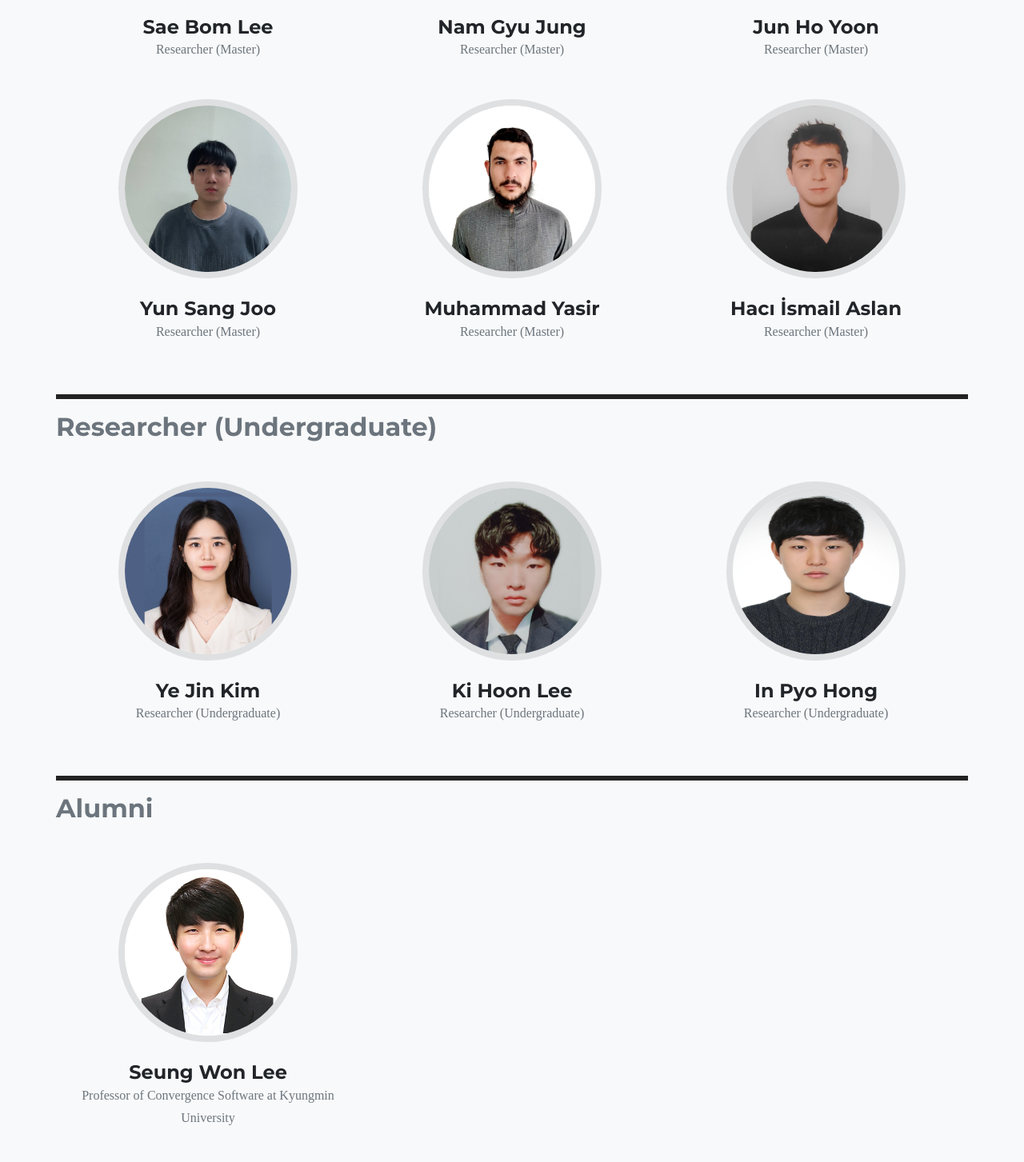
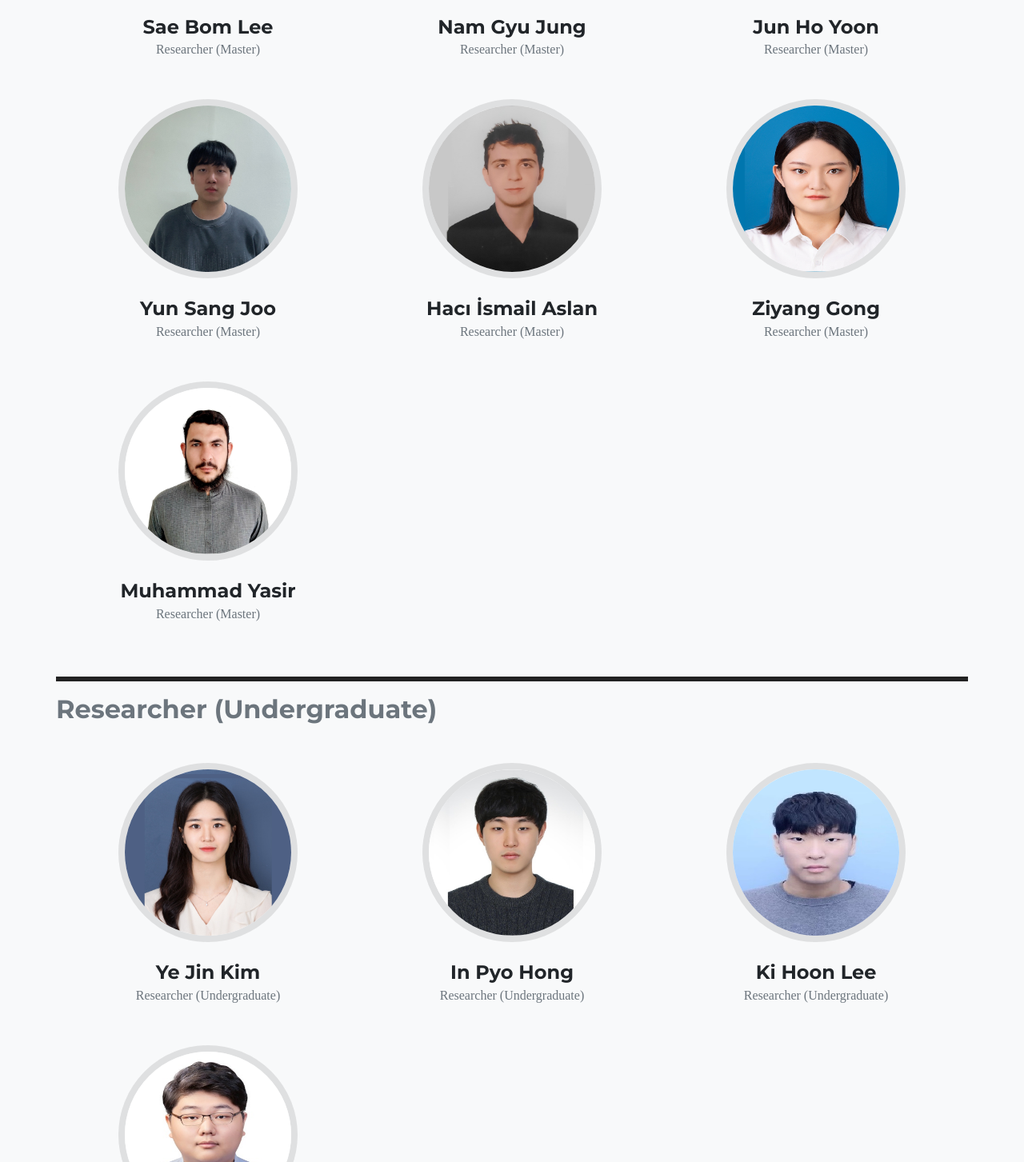
Before and after one commit to Inpyo-Hong/IIP_LAB_CRUD, a Django app: page / in a window 1280 px wide. Shown: the part 5047-6500 px from the top of the page at 80% size. Run offline with Django 3.2, Linux system fonts and the light colour scheme; some libraries are stand-ins or nearby versions; some web fonts are replaced.

Commit message:
person edit

```diff
--- a/project/app/templates/index.html
+++ b/project/app/templates/index.html
@@ -323,6 +323,25 @@
                             <p class="text-muted">Researcher (Master)</p>
                         </div>
                     </div>
+
+                    <div class="col-lg-4">
+                        <div class="team-member">
+                            <a class="portfolio-link" data-toggle="modal" href="#Hacı_İsmail_Aslan_portfolio">
+                                <img class="mx-auto rounded-circle" src="{% static 'people/Hacı_İsmail_Aslan.jpg'%}" alt="" />
+                            </a>
+                            <h4>Hacı İsmail Aslan</h4>
+                            <p class="text-muted">Researcher (Master)</p>
+                        </div>
+                    </div>
+                    <div class="col-lg-4">
+                        <div class="team-member">
+                            <a class="portfolio-link" data-toggle="modal" href="#zi_yang_gong_portfolio">
+                                <img class="mx-auto rounded-circle" src="{% static 'people/zi_yang_gong.jpg'%}" alt="" />
+                            </a>
+                            <h4>Ziyang Gong</h4>
+                            <p class="text-muted">Researcher (Master)</p>
+                        </div>
+                    </div>
                     <div class="col-lg-4">
                         <div class="team-member">
                             <a class="portfolio-link" data-toggle="modal" href="#Muhammad_Yasir_portfolio">
@@ -332,36 +351,16 @@
                             <p class="text-muted">Researcher (Master)</p>
                         </div>
                     </div>
-                    <div class="col-lg-4">
-                        <div class="team-member">
-                            <a class="portfolio-link" data-toggle="modal" href="#Hacı_İsmail_Aslan_portfolio">
-                                <img class="mx-auto rounded-circle" src="{% static 'people/Hacı_İsmail_Aslan.jpg'%}" alt="" />
-                            </a>
-                            <h4>Hacı İsmail Aslan</h4>
-                            <p class="text-muted">Researcher (Master)</p>
-                        </div>
-                    </div>
                     <div style="width: 100%;">
                         <hr style="border: 3px solid #222222;">
                         <h2 style="text-align: left; font-style: bold; color: #222222; padding-bottom: 40px;" class="section-subheading text-muted">Researcher (Undergraduate)</h2>
                     </div>
-
-
                     <div class="col-lg-4">
                         <div class="team-member">
                             <a class="portfolio-link" data-toggle="modal" href="#ye_jin_kim_portfolio">
                             <img class="mx-auto rounded-circle" src="{% static 'people/ye_jin_kim.jpg'%}" alt="" />
                             </a>
                             <h4>Ye Jin Kim</h4>
-                            <p class="text-muted">Researcher (Undergraduate)</p>
-                        </div>
-                    </div>
-                    <div class="col-lg-4">
-                        <div class="team-member">
-                            <a class="portfolio-link" data-toggle="modal" href="#ki_hoon_lee_portfolio">
-                                <img class="mx-auto rounded-circle" src="{% static 'people/lee_ki_hoon.jpg'%}" alt="" />
-                            </a>
-                            <h4>Ki Hoon Lee</h4>
                             <p class="text-muted">Researcher (Undergraduate)</p>
                         </div>
                     </div>
@@ -374,6 +373,25 @@
                             <p class="text-muted">Researcher (Undergraduate)</p>
                         </div>
                     </div>
+                    <div class="col-lg-4">
+                        <div class="team-member">
+                            <a class="portfolio-link" data-toggle="modal" href="#ki_hoon_lee_portfolio">
+                                <img class="mx-auto rounded-circle " " src="{% static 'people/ki_hoon_lee.jpg'%}" alt="" />
+                            </a>
+                            <h4>Ki Hoon Lee</h4>
+                            <p class="text-muted">Researcher (Undergraduate)</p>
+                        </div>
+                    </div>
+                    <div class="col-lg-4">
+                        <div class="team-member">
+                            <a class="portfolio-link" data-toggle="modal" href="#woo_chan_choo_portfolio">
+                                <img class="mx-auto rounded-circle" src="{% static 'people/choo_woo_chan.jpg'%}" alt="" />
+                            </a>
+                            <h4>Woo Chan Choo</h4>
+                            <p class="text-muted">Researcher (Undergraduate)</p>
+                        </div>
+                    </div>
+
                     <div style="width: 100%;">
                         <hr style="border: 3px solid #222222;">
                         <h2 style="text-align: left; font-style: bold; color: #222222; padding-bottom: 40px;" class="section-subheading text-muted">Alumni</h2>
@@ -464,7 +482,7 @@
                     <div class="col-lg-4 text-lg-left">IIP Lab - Intelligent Information Processing Lab</div>
 
                     <div class="col-lg-4 text-lg-right" style="white-space: nowrap;">
-                        No. 334, Industry-Academia Cooperation Hall, 1342 Seongnamdaero, Sujeong-gu, Seongnam-si, Gyeongi-do, Rep. of Korea
+                        No. 315, College of AI Engineering Hall, 1342 Seongnamdaero, Sujeong-gu, Seongnam-si, Gyeongi-do, Rep. of Korea
                     </div>
                 </div>
             </div>
@@ -585,8 +603,29 @@
                             <div class="col-lg-8">
                                 <div class="modal-body">
                                     <!-- Project Details Go Here-->
-                                    <h3 class="text-uppercase">zzzzzzzzzzzzzzzzzzzzzz</h3>
+                                    <h3 class="text-uppercase">IIP Lab</h3>
                                     <p class="item-intro text-muted">Muhammad Yasir Researcher</p>
+                                    <img class="img-fluid d-block mx-auto" src="" alt="" />
+                                    <img class="img-fluid d-block mx-auto" src="" alt="" />
+                                </div>
+                            </div>
+                        </div>
+                    </div>
+                </div>
+            </div>
+        </div>
+        <!-- ziyang gong -->
+        <div class="portfolio-modal modal fade" id="zi_yang_gong_portfolio" tabindex="-1" role="dialog" aria-hidden="true">
+            <div class="modal-dialog">
+                <div class="modal-content">
+                    <div class="close-modal" data-dismiss="modal"><img src="{% static 'img/close-icon.svg'%}" alt="Close modal" /></div>
+                    <div class="container">
+                        <div class="row justify-content-center">
+                            <div class="col-lg-8">
+                                <div class="modal-body">
+                                    <!-- Project Details Go Here-->
+                                    <h3 class="text-uppercase">IIP Lab</h3>
+                                    <p class="item-intro text-muted">Ziyang Gong Researcher</p>
                                     <img class="img-fluid d-block mx-auto" src="" alt="" />
                                     <img class="img-fluid d-block mx-auto" src="" alt="" />
                                 </div>
@@ -629,6 +668,27 @@
                                     <!-- Project Details Go Here-->
                                     <h3 class="text-uppercase">IIP Lab</h3>
                                     <p class="item-intro text-muted">Yun Sang Joo Researcher</p>
+                                    <img class="img-fluid d-block mx-auto" src="" alt="" />
+                                    <img class="img-fluid d-block mx-auto" src="" alt="" />
+                                </div>
+                            </div>
+                        </div>
+                    </div>
+                </div>
+            </div>
+        </div>
+        <!-- woo chan choo -->
+        <div class="portfolio-modal modal fade" id="woo_chan_choo_portfolio" tabindex="-1" role="dialog" aria-hidden="true">
+            <div class="modal-dialog">
+                <div class="modal-content">
+                    <div class="close-modal" data-dismiss="modal"><img src="{% static 'img/close-icon.svg'%}" alt="Close modal" /></div>
+                    <div class="container">
+                        <div class="row justify-content-center">
+                            <div class="col-lg-8">
+                                <div class="modal-body">
+                                    <!-- Project Details Go Here-->
+                                    <h3 class="text-uppercase">IIP Lab</h3>
+                                    <p class="item-intro text-muted">Woo Chan Choo Researcher</p>
                                     <img class="img-fluid d-block mx-auto" src="" alt="" />
                                     <img class="img-fluid d-block mx-auto" src="" alt="" />
                                 </div>
--- a/project/project/settings.py
+++ b/project/project/settings.py
@@ -25,8 +25,8 @@ SECRET_KEY = 'django-insecure-bqt8e(wcd5@4f8r8_$s7w(_&me3+*7($=j3#fsnkxjpk%-iot1
 # SECURITY WARNING: don't run with debug turned on in production!
 DEBUG = True
 
-ALLOWED_HOSTS = ["192.9.45.44:80", "iiplab.gachon.ac.kr"]
-#ALLOWED_HOSTS = []
+ALLOWED_HOSTS = ["192.9.200.236:80", "iiplab.gachon.ac.kr"]
+# ALLOWED_HOSTS = []
 #iip.gachon.ac.kr
 
 
```
Also changed, not shown: project/app/static/people/choo_woo_chan.jpg (added), project/app/static/people/hong_in_pyo.jpg, project/app/static/people/ki_hoon_lee.jpg (added), project/app/static/people/lee_ki_hoon.jpg (deleted), project/app/static/people/zi_yang_gong.jpg (added).
